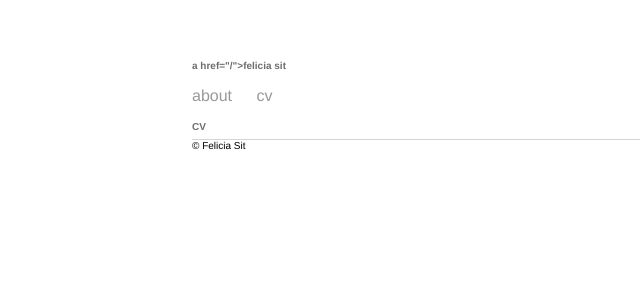
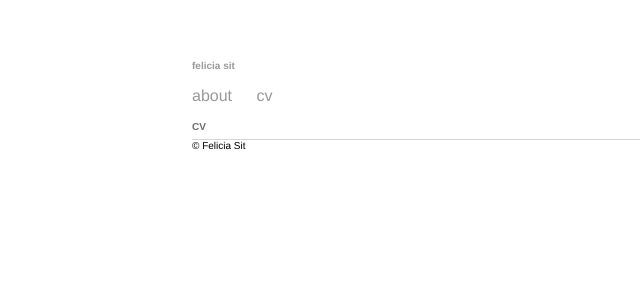
Before and after one commit to feliciasit/feliciasit.github.io, a Jekyll site: the page built from cv/index.html, in a window 1280 px wide. Shown: the top 300 px of the page, without its empty margins (0-640 px from the left). Built offline with Jekyll 4.4.1, drawn with Linux system fonts in a browser that asks for light colours.

Commit message:
Update default.html

```diff
--- a/_layouts/default.html
+++ b/_layouts/default.html
@@ -7,7 +7,7 @@
 		</head>
 
 		<body>
-			<h1>a href="/">felicia sit</a></h1>
+			<h1><a href="/">felicia sit</a></h1>
 
 			<nav>
 	    		<ul>
```
